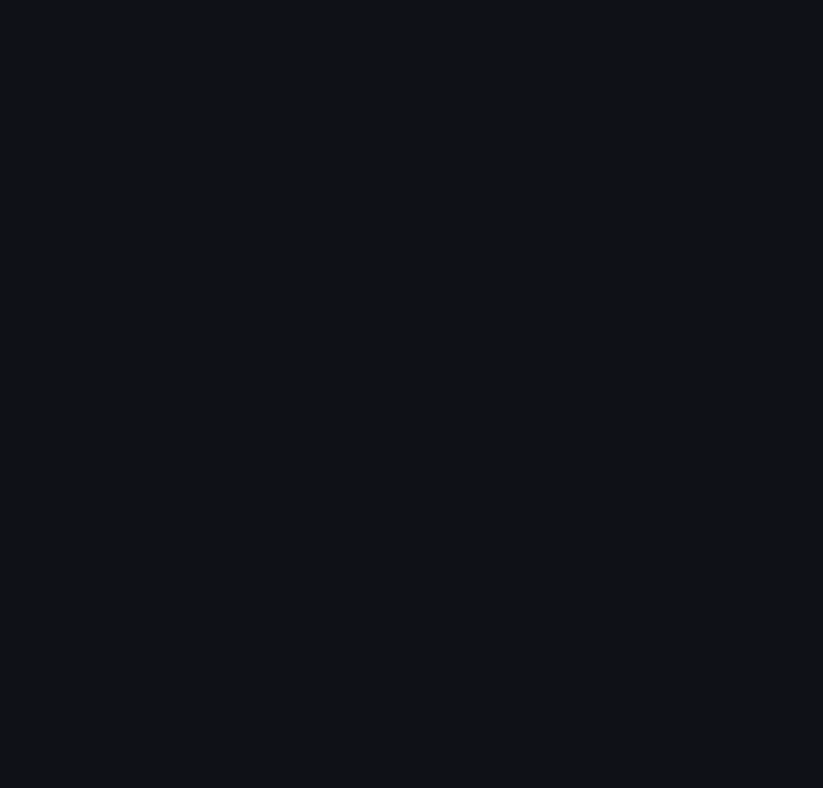
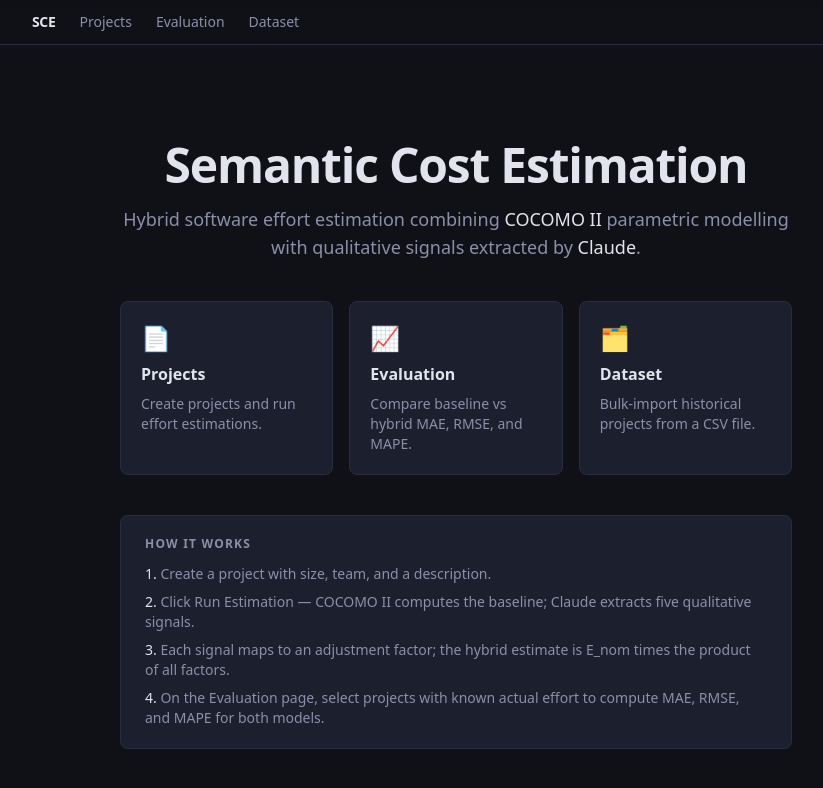
Before and after one commit to TalPeretzz/semantic-cost-estimation, a Next.js app in the folder apps/client/: page / in a window 1280 px wide. Before the commit this address had no page. Shown: the top 788 px of the page, without its empty margins (184-1007 px from the left). Built offline with nearby package versions, Linux system fonts and the light colour scheme.

Commit message:
feat(client): Milestone 7 — replace redirect with landing page

```diff
--- a/apps/client/app/page.tsx
+++ b/apps/client/app/page.tsx
@@ -1,9 +1,60 @@
-import { redirect } from 'next/navigation';
+import Link from 'next/link';
 
-/**
- * Root page — immediately redirects to /projects.
- * This is a server component; no client-side JS is needed.
- */
-export default function RootPage(): never {
-  redirect('/projects');
+export default function HomePage() {
+  return (
+    <main className="min-h-[calc(100vh-49px)] flex flex-col items-center justify-center px-6 py-24">
+      <div className="w-full max-w-2xl space-y-10 text-center">
+        <div className="space-y-4">
+          <h1 className="text-4xl font-bold tracking-tight text-foreground sm:text-5xl">
+            Semantic Cost Estimation
+          </h1>
+          <p className="text-lg text-muted-foreground">
+            Hybrid software effort estimation combining{' '}
+            <span className="text-foreground font-medium">COCOMO II</span> parametric
+            modelling with qualitative signals extracted by{' '}
+            <span className="text-foreground font-medium">Claude</span>.
+          </p>
+        </div>
+
+        <div className="grid grid-cols-1 gap-4 sm:grid-cols-3">
+          <Link
+            href="/projects"
+            className="flex flex-col gap-2 rounded-lg border border-border bg-muted px-5 py-5 text-left transition-colors hover:border-accent hover:bg-accent/10"
+          >
+            <span className="text-2xl" aria-hidden="true">&#128196;</span>
+            <span className="font-semibold text-foreground">Projects</span>
+            <span className="text-sm text-muted-foreground">Create projects and run effort estimations.</span>
+          </Link>
+
+          <Link
+            href="/evaluation"
+            className="flex flex-col gap-2 rounded-lg border border-border bg-muted px-5 py-5 text-left transition-colors hover:border-accent hover:bg-accent/10"
+          >
+            <span className="text-2xl" aria-hidden="true">&#128200;</span>
+            <span className="font-semibold text-foreground">Evaluation</span>
+            <span className="text-sm text-muted-foreground">Compare baseline vs hybrid MAE, RMSE, and MAPE.</span>
+          </Link>
+
+          <Link
+            href="/dataset"
+            className="flex flex-col gap-2 rounded-lg border border-border bg-muted px-5 py-5 text-left transition-colors hover:border-accent hover:bg-accent/10"
+          >
+            <span className="text-2xl" aria-hidden="true">&#128450;</span>
+            <span className="font-semibold text-foreground">Dataset</span>
+            <span className="text-sm text-muted-foreground">Bulk-import historical projects from a CSV file.</span>
+          </Link>
+        </div>
+
+        <div className="rounded-lg border border-border bg-muted px-6 py-5 text-left space-y-3">
+          <p className="text-xs font-semibold uppercase tracking-widest text-muted-foreground">How it works</p>
+          <ol className="space-y-2 text-sm text-muted-foreground list-none">
+            <li><span className="text-foreground font-medium">1.</span> Create a project with size, team, and a description.</li>
+            <li><span className="text-foreground font-medium">2.</span> Click Run Estimation — COCOMO II computes the baseline; Claude extracts five qualitative signals.</li>
+            <li><span className="text-foreground font-medium">3.</span> Each signal maps to an adjustment factor; the hybrid estimate is E_nom times the product of all factors.</li>
+            <li><span className="text-foreground font-medium">4.</span> On the Evaluation page, select projects with known actual effort to compute MAE, RMSE, and MAPE for both models.</li>
+          </ol>
+        </div>
+      </div>
+    </main>
+  );
 }
```
